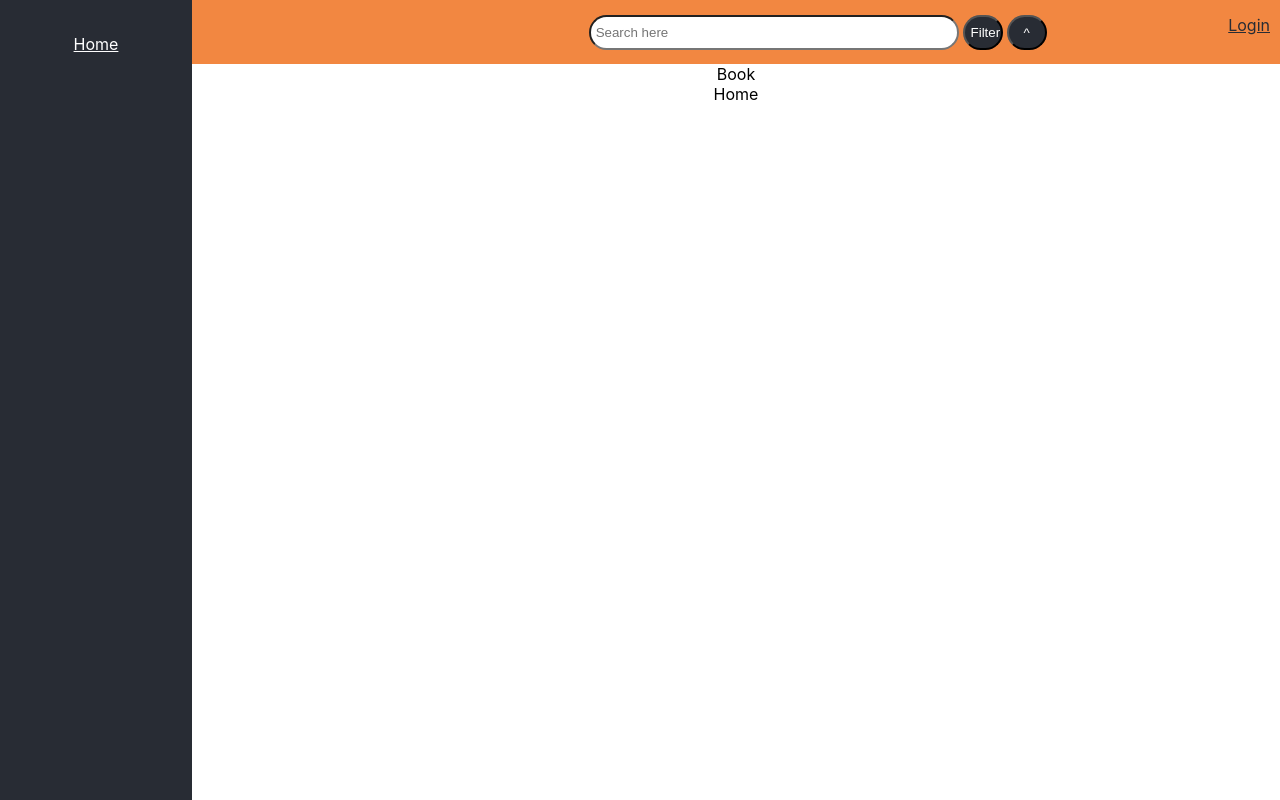
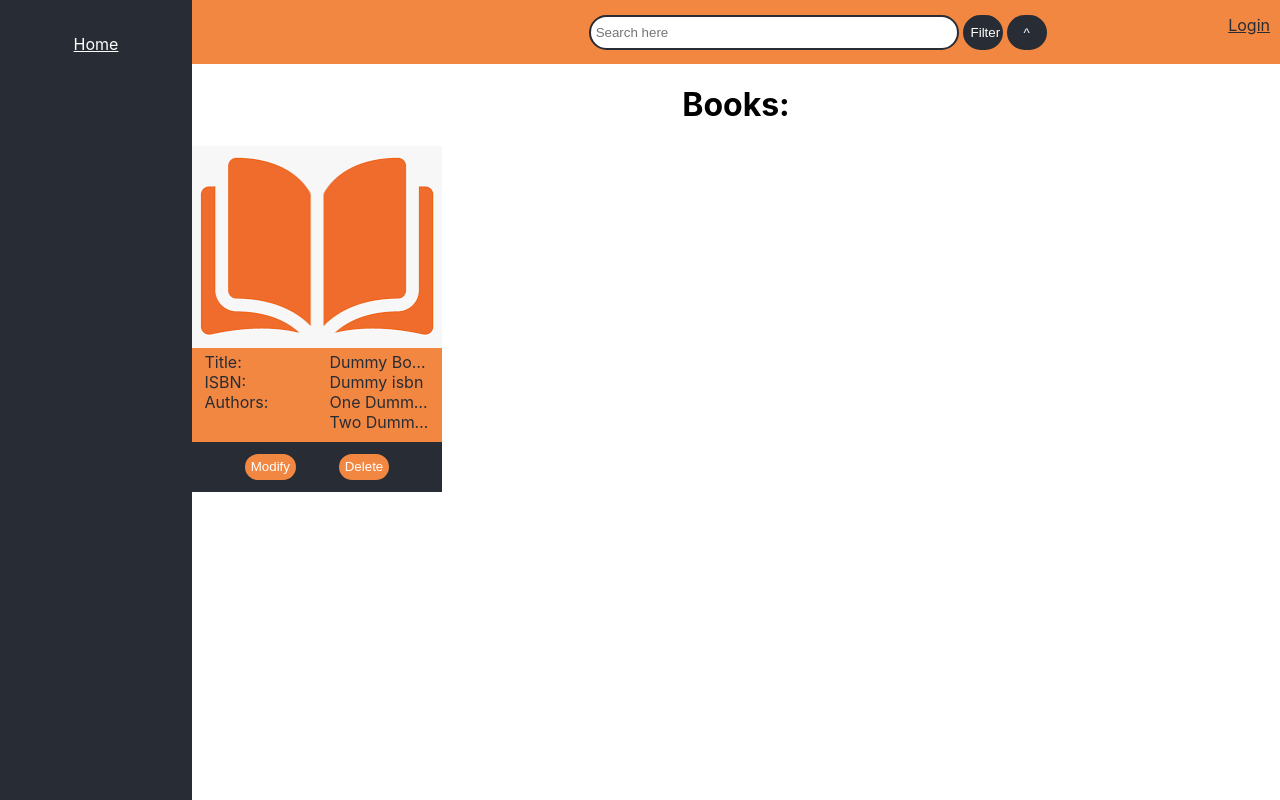
Before and after one commit to Kimara1904/FE-Library-project, a React (Create React App) app in the folder fe-library-app/: page /home in a window 1280 px wide. Built offline with nearby package versions, Linux system fonts and the light colour scheme; no server answers.

Commit message:
Implementation of book service, book list and book card

```diff
--- a/fe-library-app/src/components/AppRouter/pages/HomePage.tsx
+++ b/fe-library-app/src/components/AppRouter/pages/HomePage.tsx
@@ -32,10 +32,10 @@ const HomePage = () => {
       <div className={styles.screen_search}>
         <SearchBar />
       </div>
+      <h1 className={styles.home_content}>Books: </h1>
       <div>
         <BookList books={bookList}/>
       </div>
-      <div className={styles.home_content}>Home</div>
     </div>
   )
 }
--- /dev/null
+++ b/fe-library-app/src/components/BookList/BookCard/Book.module.css
@@ -0,0 +1,52 @@
+@import '../../../variables.css';
+
+.book_card{
+    background-color: var(--orange_color);
+    width: 250px;
+}
+
+.book_card img{
+    width: 250px;
+    height: 202px;
+}
+
+.book_card .info{
+    color: var(--dark_color);
+    display: flex;
+    justify-content: space-between;
+}
+
+.book_card label{
+    margin-left: 5%;
+}
+
+.book_card .authors{
+    margin-right: 5%;
+}
+
+.book_card .data{
+    margin-right: 5%;
+    white-space: nowrap;
+    overflow: hidden;
+    text-overflow: ellipsis;
+    width: 100px;
+    text-align: left;
+}
+
+.book_card .extra_func{
+    height: 50px;
+    background-color: var(--dark_color);
+    color: var(--orange_color);
+    display: flex;
+    align-items: center;
+    justify-content: space-evenly;
+    padding: 12px;
+    margin-top: 10px;
+}
+
+.extra_func button{
+    background-color: var(--orange_color);
+    color:white;
+    border-radius: 30px;
+    height: 30px;
+}
--- a/fe-library-app/src/components/BookList/BookCard/Book.tsx
+++ b/fe-library-app/src/components/BookList/BookCard/Book.tsx
@@ -1,5 +1,35 @@
-const Book = () => {
-  return <div>Book</div>
+import { GetBookResponse } from '../../../services/BookService'
+import DefaultBookCover from './DefaultBookCover.png'
+import styles from './Book.module.css'
+
+interface BookProp{
+    book: GetBookResponse
+}
+
+const Book = (props: BookProp) => {
+  return (
+    <div className={styles.book_card}>
+      <img src={props.book.cover !== '' ? props.book.cover : DefaultBookCover} alt='Book cover' />
+      <div className={styles.info}>
+        <label>Title: </label>
+        <div className={styles.data}>{props.book.title}</div>
+      </div>
+      <div className={styles.info}>
+        <label>ISBN: </label>
+        <div className={styles.data}>{props.book.isbn}</div>
+      </div>
+      <div className={styles.info}>
+        <label>Authors: </label>
+        <div className={styles.authors}>
+          {props.book.authors.map((author) => <div className={styles.data} key={author.id}>{author.lastName + ' ' + author.firstName}</div>)}
+        </div>
+      </div>
+      <div className={styles.extra_func}>
+        <button>Modify</button>
+        <button>Delete</button>
+      </div>
+    </div>
+  )
 }
 
 export default Book
--- a/fe-library-app/src/components/BookList/BookList.tsx
+++ b/fe-library-app/src/components/BookList/BookList.tsx
@@ -9,7 +9,7 @@ const BookList = (props: BookListProps) => {
   return (
     <div>
       {props.books.map((book) => {
-        return <Book key={book.isbn} />
+        return <Book key={book.id} book={book} />
       })}
     </div>
   )
--- a/fe-library-app/src/index.css
+++ b/fe-library-app/src/index.css
@@ -17,3 +17,14 @@ code {
   font-family: source-code-pro, Menlo, Monaco, Consolas, 'Courier New',
     monospace;
 }
+
+
+button {
+  border-style: solid;
+  border-color: var(--dark_color);
+}
+
+input {
+  border-style: solid;
+  border-color: var(--dark_color);
+}
--- a/fe-library-app/src/variables.css
+++ b/fe-library-app/src/variables.css
@@ -1,4 +1,4 @@
-body{
+body {
     --sidebar_width: 15vw;
     --dark_color: #282c34;
     --gray_color: #4D4F4F;
```
Also changed, not shown: fe-library-app/src/components/BookList/BookCard/DefaultBookCover.png (added).
